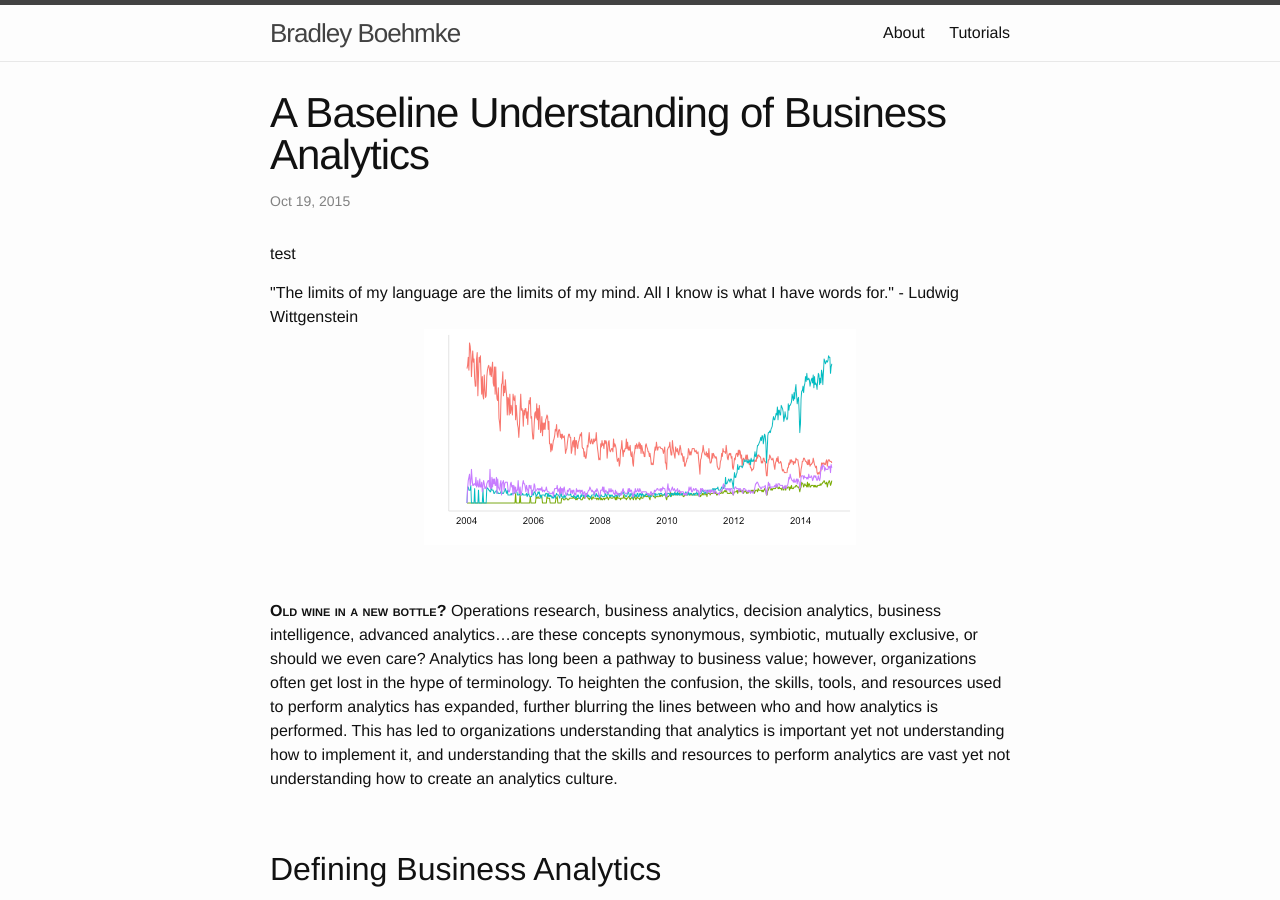
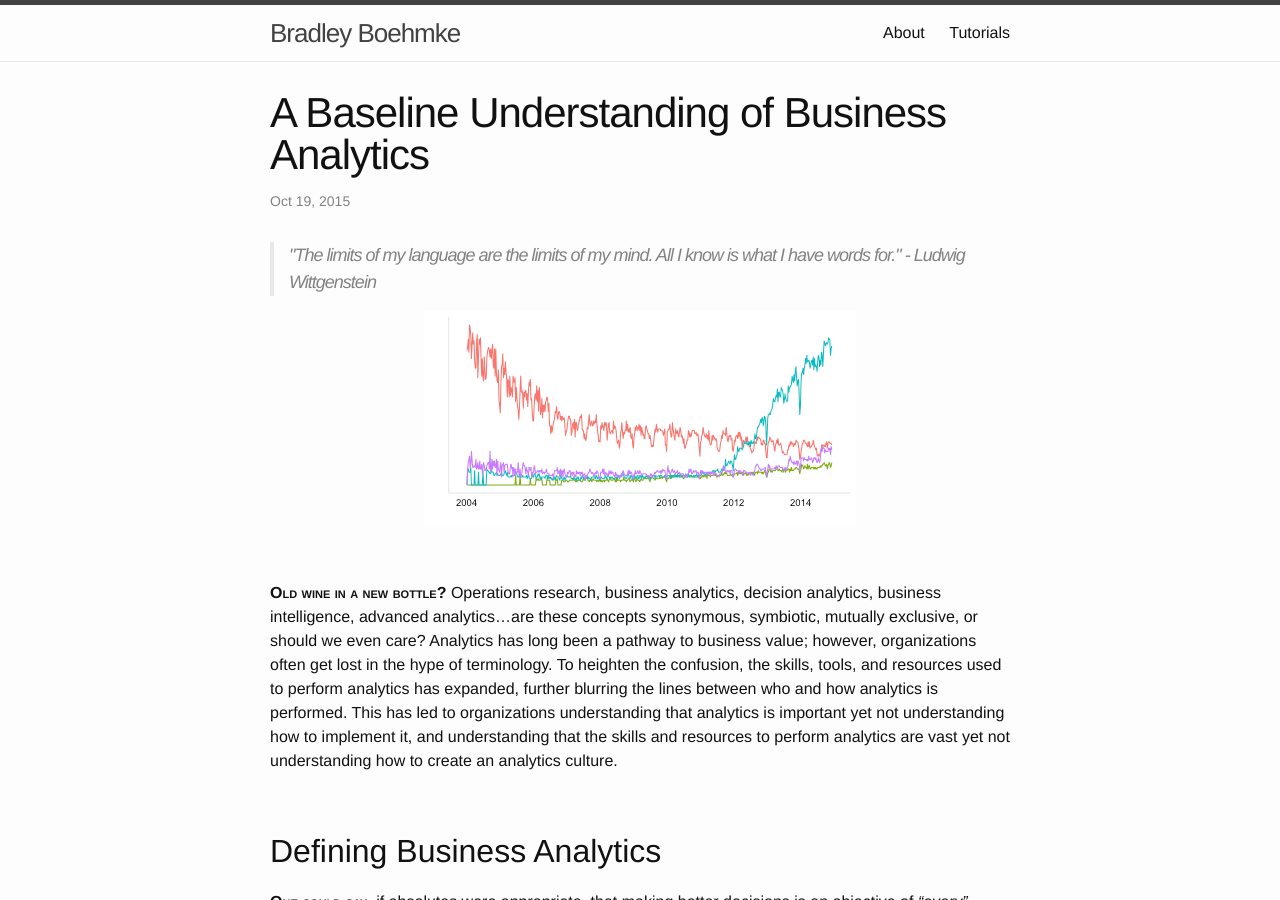
Before and after one commit to bradleyboehmke/bradleyboehmke, a Jekyll site: the page built from _posts/2015-12-28-a-baseline-understanding-of-business-analytics.md, in a window 1280 px wide and 900 px high. Built offline with Jekyll 4.4.1, drawn with Linux system fonts in a browser that asks for light colours.

Commit message:
Update 2015-12-28-a-baseline-understanding-of-business-analytics.md

```diff
--- a/_posts/2015-12-28-a-baseline-understanding-of-business-analytics.md
+++ b/_posts/2015-12-28-a-baseline-understanding-of-business-analytics.md
@@ -7,7 +7,11 @@ tags: [business analytics]
 ---
 
 <p>
-test
+<blockquote>
+<em>"The limits of my language are the limits of my mind.  All I know is what I have words for."</em> - Ludwig Wittgenstein
+</blockquote>
+
+<img src="http://bradleyboehmke.github.io/figure/source/a-baseline-understanding-of-business-analytics/2015-12-28-a-baseline-understanding-of-business-analytics/unnamed-chunk-1-1.png" title="plot of chunk unnamed-chunk-1" alt="plot of chunk unnamed-chunk-1" style="display: block; margin: auto;" />
 </p>
 
 <style>
@@ -15,12 +19,6 @@ test
 <!-- .footnote {line-height:75%; "font-size:8px"} -->
 
 </style>
-
-<p>
-"The limits of my language are the limits of my mind.  All I know is what I have words for." - Ludwig Wittgenstein
-
-<img src="http://bradleyboehmke.github.io/figure/source/a-baseline-understanding-of-business-analytics/2015-12-28-a-baseline-understanding-of-business-analytics/unnamed-chunk-1-1.png" title="plot of chunk unnamed-chunk-1" alt="plot of chunk unnamed-chunk-1" style="display: block; margin: auto;" />
-</p>
 
 
 <br>
```
